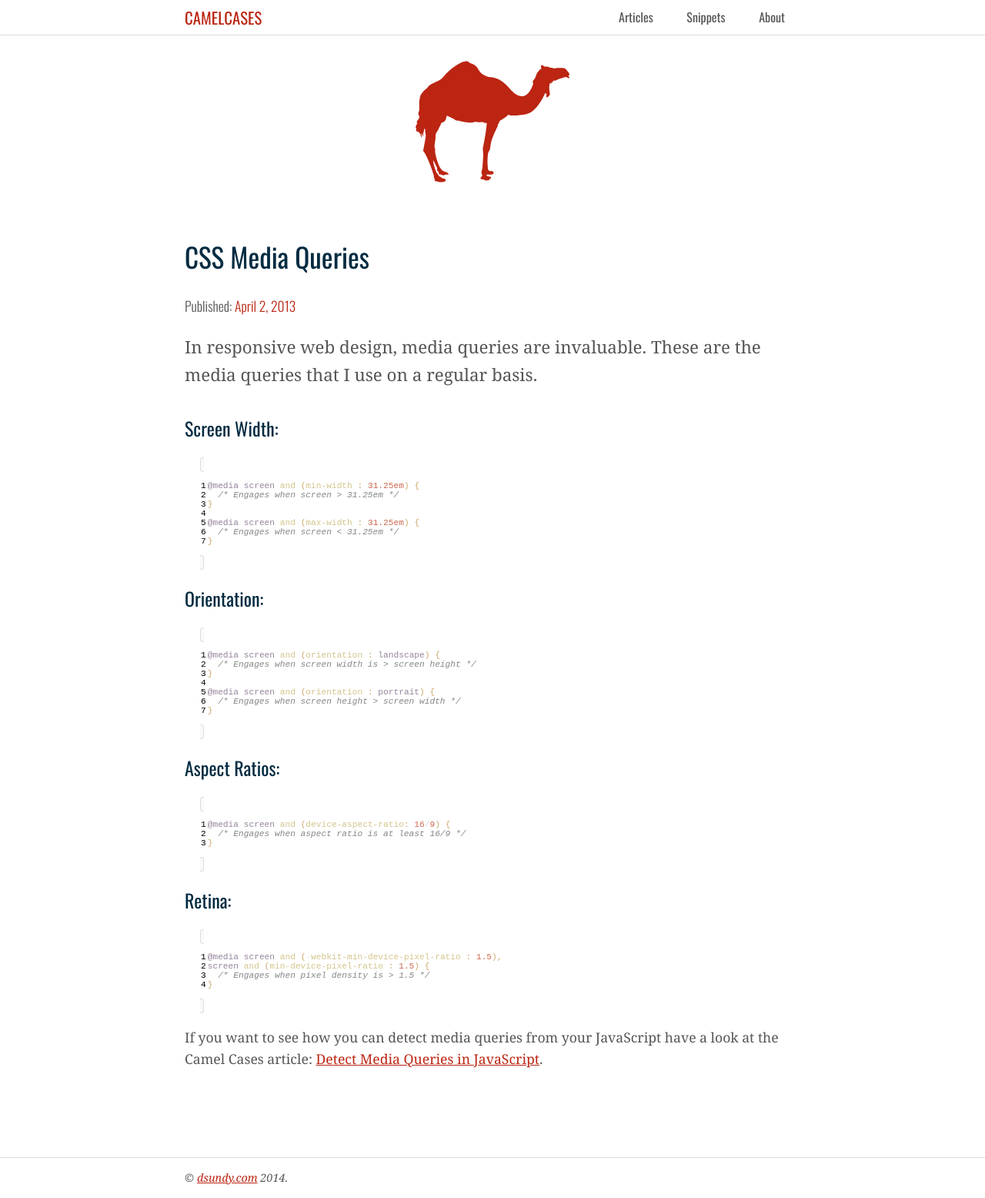
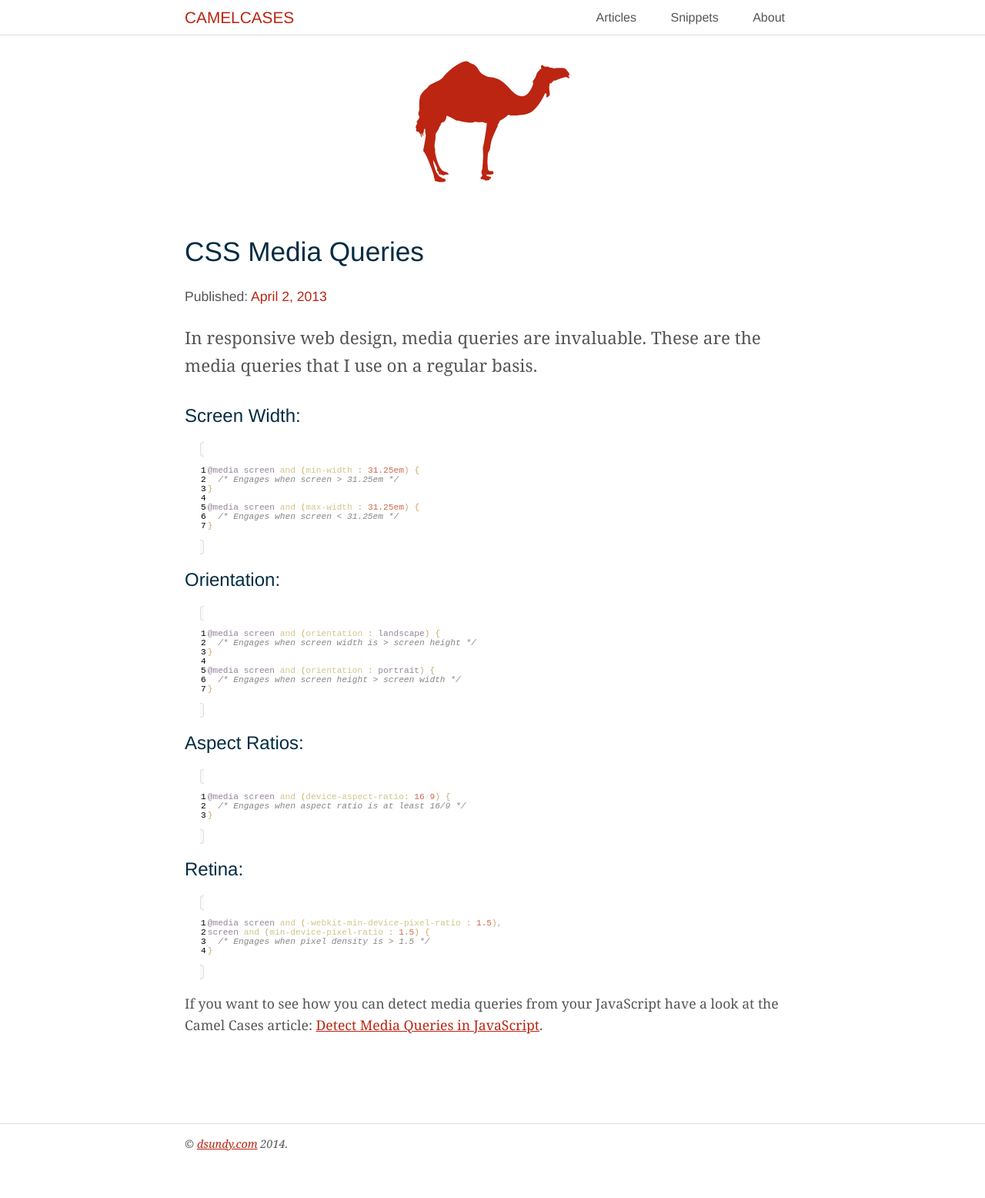
Before and after one commit to heliosdesign/camel-cases, a Jekyll site: the page built from _posts/2013-04-02-css-media-queries.md, in a window 1280 px wide. Shown: the whole page at 77% size. Built offline with Jekyll 4.4.1, drawn with Linux system fonts in a browser that asks for light colours; some web fonts are replaced; after the commit the page ends 1512 px from its top, so only the background shows below that.

Commit message:
Update stuff.

```diff
--- a/_includes/header.html
+++ b/_includes/header.html
@@ -1,11 +1,9 @@
 <!DOCTYPE html>
 <html>
 <head>
-  <meta charset=utf-8 />
-  <meta name="viewport" content="width=device-width, initial-scale=1.0">
+  <meta charset="utf-8">
+  <meta http-equiv="X-UA-Compatible" content="IE=edge">
   <title> {% if page.title %} {{ page.title }} | {% endif %} Camel Cases</title>
-  <link href='http://fonts.googleapis.com/css?family=Source+Sans+Pro:300,400,900' rel='stylesheet' type='text/css'>
-  <link href='http://fonts.googleapis.com/css?family=Oswald:400,700,300' rel='stylesheet' type='text/css'>
   <link rel="stylesheet" href="{{ site.url }}/css/style.css" />
 </head>
 <body>
--- a/css/style.css
+++ b/css/style.css
@@ -1,5 +1,23 @@
 /* =Colours */
 /*--------------------------------------------- */
+@media (min-width: 500px) {
+  @font-face {
+    font-family: "Oswald";
+    font-style: normal;
+    font-weight: 300;
+    src: local("Oswald Light"), local("Oswald-Light"), url(http://themes.googleusercontent.com/static/fonts/oswald/v8/HqHm7BVC_nzzTui2lzQTDbO3LdcAZYWl9Si6vvxL-qU.woff) format("woff"); }
+
+  @font-face {
+    font-family: "Oswald";
+    font-style: normal;
+    font-weight: 400;
+    src: local("Oswald Regular"), local("Oswald-Regular"), url(http://themes.googleusercontent.com/static/fonts/oswald/v8/qpy-UiLNKP-VfOdbcs6r6-vvDin1pK8aKteLpeZ5c0A.woff) format("woff"); }
+
+  @font-face {
+    font-family: "Oswald";
+    font-style: normal;
+    font-weight: 700;
+    src: local("Oswald Bold"), local("Oswald-Bold"), url(http://themes.googleusercontent.com/static/fonts/oswald/v8/bH7276GfdCjMjApa_dkG6bO3LdcAZYWl9Si6vvxL-qU.woff) format("woff"); } }
 /* Original code from normalize.css v2.1.2 | MIT License | git.io/normalize */
 /* ==========================================================================
  * HTML5 display definitions
@@ -711,7 +729,7 @@ body {
 /* line 17, ../sass/partials/_base.sass */
 h1, h2, h3 {
   color: #032c42;
-  font-family: "Oswald", "Source Sans Pro", "Helvetica Neue", Helvetica, Arial, sans-serif;
+  font-family: Georgia;
   font-weight: 400; }
   @media (min-width: 500px) {
     /* line 17, ../sass/partials/_base.sass */
@@ -794,12 +812,16 @@ code {
   font-family: "Oswald", "Source Sans Pro", "Helvetica Neue", Helvetica, Arial, sans-serif;
   font-size: 1.1em;
   font-weight: 300; }
-  /* line 35, ../sass/partials/_modules.sass */
+  @media (max-width: 500px) {
+    /* line 30, ../sass/partials/_modules.sass */
+    .publish-date {
+      font-family: Georgia; } }
+  /* line 38, ../sass/partials/_modules.sass */
   .publish-date .date {
     color: #bb2512;
     font-style: regular; }
 
-/* line 39, ../sass/partials/_modules.sass */
+/* line 42, ../sass/partials/_modules.sass */
 .block-date {
   margin-top: 0;
   color: #555555;
@@ -809,28 +831,32 @@ code {
   text-transform: uppercase;
   font-size: 2em;
   font-weight: normal; }
-  /* line 48, ../sass/partials/_modules.sass */
+  @media (max-width: 500px) {
+    /* line 42, ../sass/partials/_modules.sass */
+    .block-date {
+      text-transform: none; } }
+  /* line 54, ../sass/partials/_modules.sass */
   .block-date span {
     display: block; }
-  /* line 51, ../sass/partials/_modules.sass */
+  /* line 57, ../sass/partials/_modules.sass */
   .block-date .month {
     letter-spacing: 1px; }
-  /* line 54, ../sass/partials/_modules.sass */
+  /* line 60, ../sass/partials/_modules.sass */
   .block-date .day {
     font-size: 2em;
     color: #bc9312; }
   @media (max-width: 500px) {
-    /* line 39, ../sass/partials/_modules.sass */
+    /* line 42, ../sass/partials/_modules.sass */
     .block-date {
       text-align: left;
       font-size: 1.5em;
       font-weight: 300;
       filter: progid:DXImageTransform.Microsoft.Alpha(Opacity=100);
       opacity: 1; }
-      /* line 64, ../sass/partials/_modules.sass */
+      /* line 70, ../sass/partials/_modules.sass */
       .block-date span {
         display: inline; }
-      /* line 67, ../sass/partials/_modules.sass */
+      /* line 73, ../sass/partials/_modules.sass */
       .block-date .day {
         color: #555555;
         font-size: 1em; } }
@@ -860,7 +886,7 @@ code {
 
 /* line 21, ../sass/partials/_header.sass */
 .main-nav ul {
-  font-family: "Oswald", "Source Sans Pro", "Helvetica Neue", Helvetica, Arial, sans-serif;
+  font-family: Georgia;
   font-weight: 400;
   margin: 0;
   padding: 0;
@@ -915,73 +941,74 @@ code {
   @media (max-width: 500px) {
     /* line 1, ../sass/partials/_main.sass */
     .page-title, .post-title {
-      font-size: 2em; } }
-  /* line 8, ../sass/partials/_main.sass */
+      font-size: 1.8em;
+      font-weight: bold; } }
+  /* line 9, ../sass/partials/_main.sass */
   .page-title a, .post-title a {
     color: inherit; }
-    /* line 11, ../sass/partials/_main.sass */
+    /* line 12, ../sass/partials/_main.sass */
     .page-title a:hover, .post-title a:hover {
       color: #bb2512; }
 
 /* =Page */
 /*--------------------------------------------- */
-/* line 17, ../sass/partials/_main.sass */
+/* line 18, ../sass/partials/_main.sass */
 .page {
   margin: 4em 0 8em; }
 
 /* =Post */
 /*--------------------------------------------- */
-/* line 26, ../sass/partials/_main.sass */
+/* line 27, ../sass/partials/_main.sass */
 .post,
 .post-preview {
   margin: 4em 0;
   overflow: hidden;
   padding-bottom: 2em; }
 
-/* line 33, ../sass/partials/_main.sass */
+/* line 34, ../sass/partials/_main.sass */
 .post-preview .post-title,
 .post-preview .post-excerpt {
   float: right;
   width: 80%; }
   @media (max-width: 500px) {
-    /* line 33, ../sass/partials/_main.sass */
+    /* line 34, ../sass/partials/_main.sass */
     .post-preview .post-title,
     .post-preview .post-excerpt {
       float: none;
       width: auto; } }
-/* line 42, ../sass/partials/_main.sass */
+/* line 43, ../sass/partials/_main.sass */
 .post-preview .post-excerpt {
   margin-top: 0; }
-/* line 45, ../sass/partials/_main.sass */
+/* line 46, ../sass/partials/_main.sass */
 .post-preview .post-meta {
   float: left;
   width: 20%; }
   @media (max-width: 500px) {
-    /* line 45, ../sass/partials/_main.sass */
+    /* line 46, ../sass/partials/_main.sass */
     .post-preview .post-meta {
       float: none;
       width: auto; } }
 
-/* line 56, ../sass/partials/_main.sass */
+/* line 57, ../sass/partials/_main.sass */
 .post-excerpt {
   margin-bottom: 1.5em; }
 
-/* line 60, ../sass/partials/_main.sass */
+/* line 61, ../sass/partials/_main.sass */
 .post-body p {
   font-size: 1.1em; }
-  /* line 63, ../sass/partials/_main.sass */
+  /* line 64, ../sass/partials/_main.sass */
   .post-body p:first-child {
     font-size: 1.4em;
     margin-bottom: 1.5em; }
 
-/* line 67, ../sass/partials/_main.sass */
+/* line 68, ../sass/partials/_main.sass */
 .more-link {
   border-bottom: 1px solid #dddddd;
   float: left;
   display: block;
   text-align: center;
   width: 100%; }
-  /* line 74, ../sass/partials/_main.sass */
+  /* line 75, ../sass/partials/_main.sass */
   .more-link a {
     background: white;
     position: relative;
@@ -989,13 +1016,13 @@ code {
     text-decoration: none; }
 
 @media (min-width: 500px) {
-  /* line 82, ../sass/partials/_main.sass */
+  /* line 83, ../sass/partials/_main.sass */
   span[data-typography] {
     color: #032c42;
     font-family: "Oswald", "Source Sans Pro", "Helvetica Neue", Helvetica, Arial, sans-serif;
     font-size: 1em; }
 
-  /* line 87, ../sass/partials/_main.sass */
+  /* line 88, ../sass/partials/_main.sass */
   span[data-typography]:before {
     content: attr(data-typography);
     color: #bc9312;
@@ -1011,7 +1038,7 @@ code {
     z-index: -1; } }
 /* =Snippet post */
 /*--------------------------------------------- */
-/* line 105, ../sass/partials/_main.sass */
+/* line 106, ../sass/partials/_main.sass */
 .post-preview.cat-snippets .post-excerpt {
   text-align: center; }
 
--- a/sass/partials/_main.sass
+++ b/sass/partials/_main.sass
@@ -3,7 +3,8 @@
   margin-top: 0
 
   @include breakpoint(small)
-    font-size: 2em
+    font-size: 1.8em
+    font-weight: bold
 
   a
     color: inherit
--- a/sass/partials/_modules.sass
+++ b/sass/partials/_modules.sass
@@ -32,6 +32,9 @@
   font-size: 1.1em
   font-weight: 300
 
+  @include breakpoint(small)
+    font-family: $font-small-headline
+
   .date
     color: $accent
     font-style: regular
@@ -44,6 +47,9 @@
   text-transform: uppercase
   font-size: 2em
   font-weight: normal
+
+  @include breakpoint(small)
+    text-transform: none
 
   span
     display: block
```
Also changed, not shown: _includes/footer.html (+10 -0 lines), sass/global/_typography.sass (+18 -1 lines), 13 other files.
